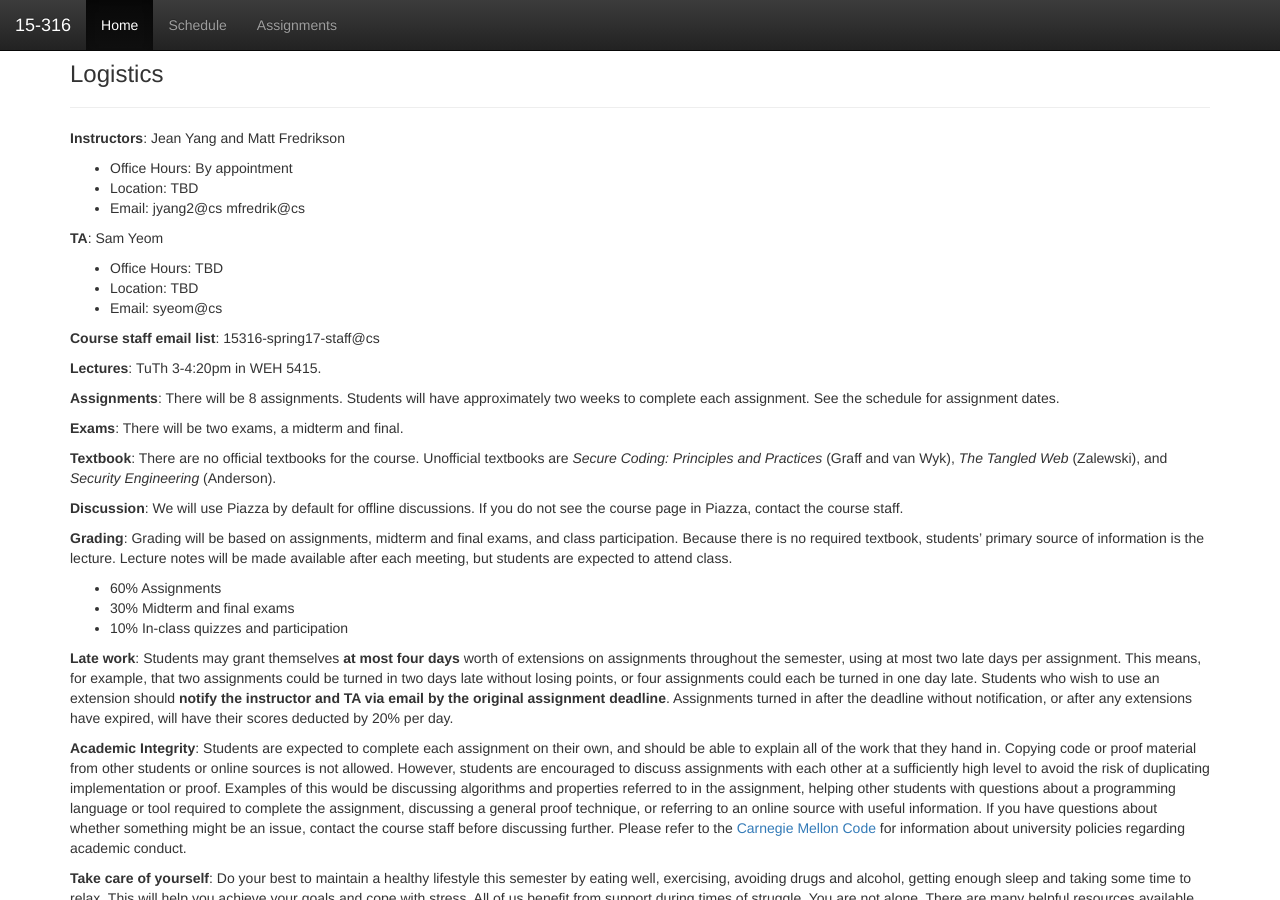
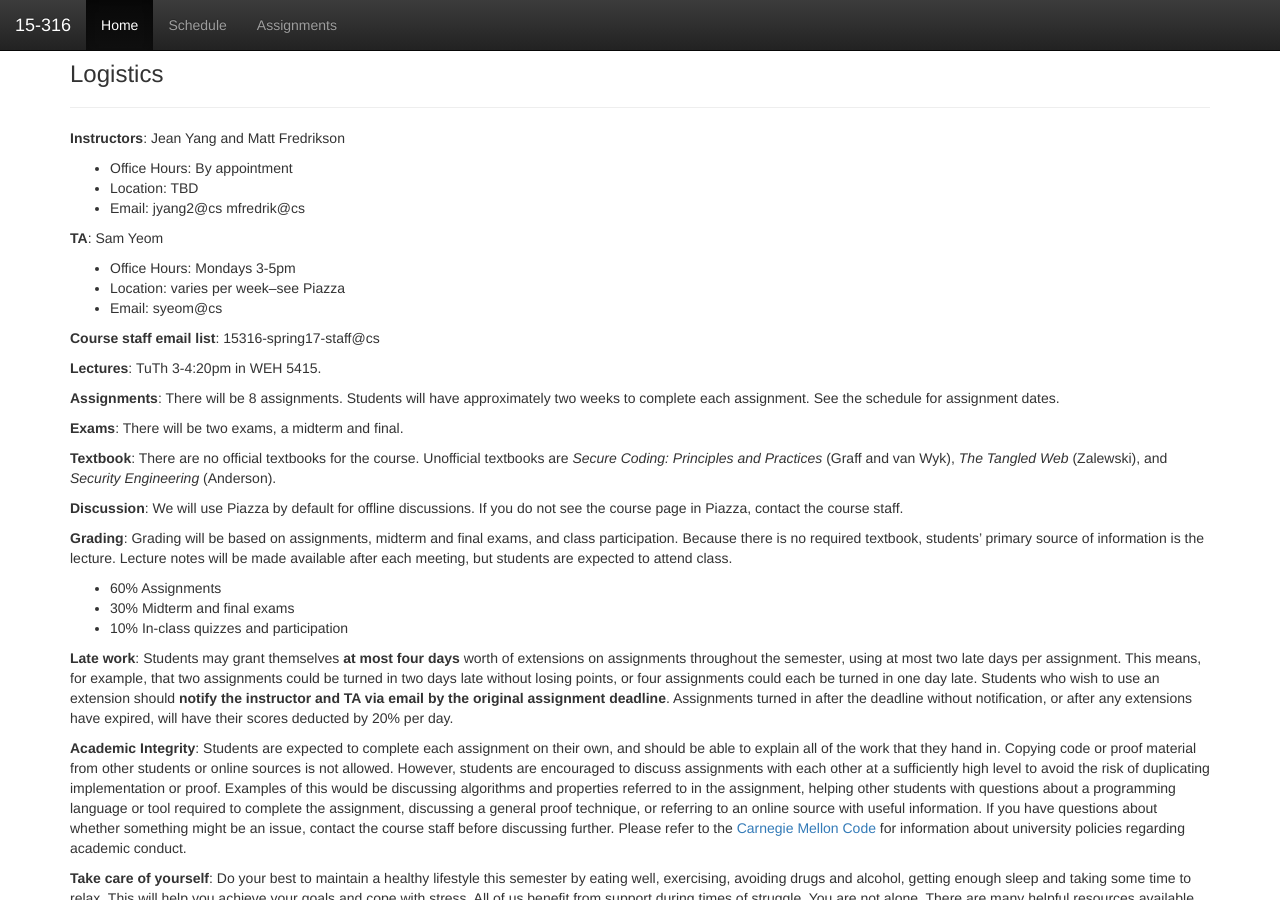
Before and after one commit to cmu-15-316/cmu-15-316.github.io, a Jekyll site: the page built from index.markdown, in a window 1280 px wide and 900 px high, scrolled down 576 px. Built offline with Jekyll 4.4.1, drawn with Linux system fonts in a browser that asks for light colours; nearby versions of some CDN libraries; our own code applies the rules of GitHub Pages for plain Markdown files.

Commit message:
updated Sam's office hours

```diff
--- a/index.markdown
+++ b/index.markdown
@@ -43,8 +43,8 @@ Students will learn the principles behind designing secure systems by constructi
 
 **TA**: Sam Yeom
 
-*   Office Hours: TBD
-*   Location: TBD
+*   Office Hours: Mondays 3-5pm
+*   Location: varies per week--see Piazza
 *   Email: syeom@cs
 
 **Course staff email list**: 15316-spring17-staff@cs
```
